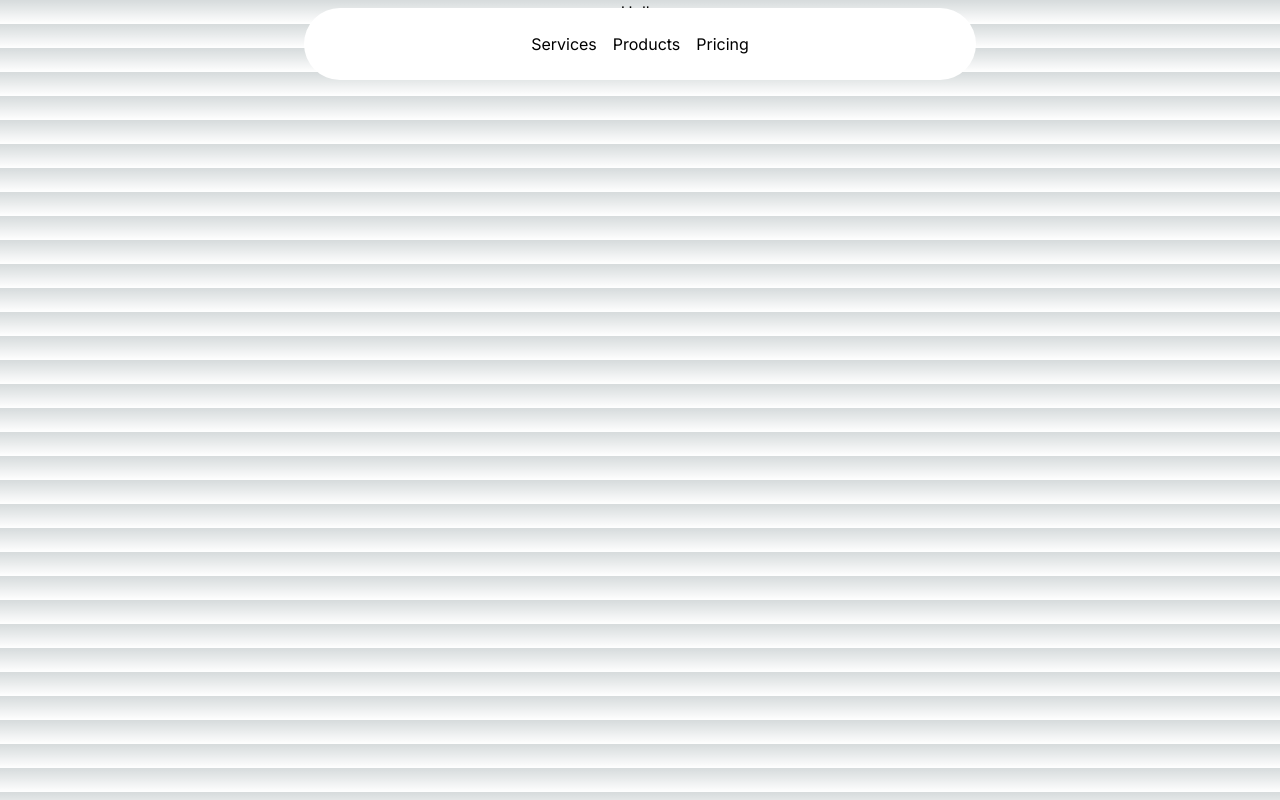
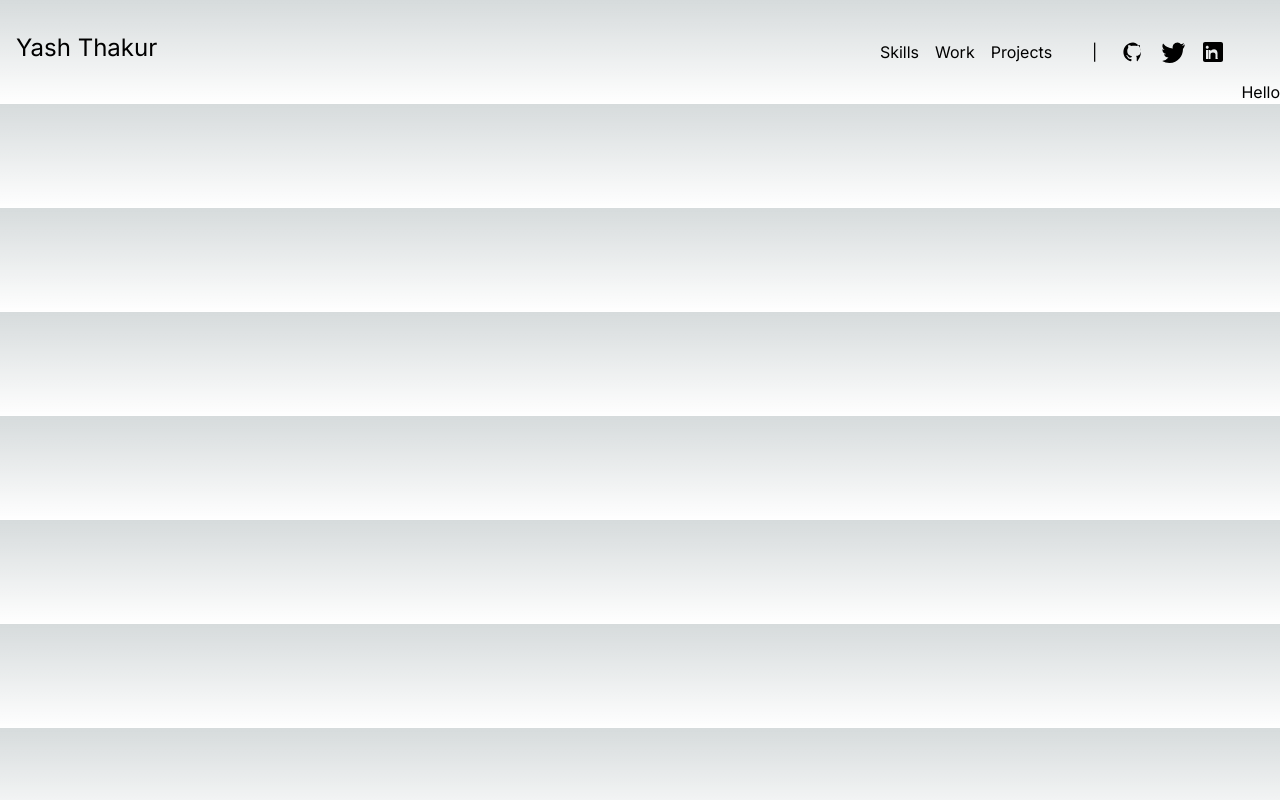
Before and after one commit to sincerelyyyash/portfolio, a Next.js app: page / in a window 1280 px wide. Built offline with nearby package versions, Linux system fonts and the light colour scheme.

Commit message:
Appbar updated

```diff
--- a/app/layout.tsx
+++ b/app/layout.tsx
@@ -20,7 +20,7 @@ export default function RootLayout({
       <body className={inter.className}>
         <div className="relative w-full flex items-center justify-center">
           <Navbar className="top-2" />
-          <div>
+          <div className="mt-20">
             {children}
           </div>
         </div>
--- a/components/Navbar.tsx
+++ b/components/Navbar.tsx
@@ -1,61 +1,49 @@
 "use client";
-import React, { useState } from "react";
-import { HoveredLink, Menu, MenuItem, ProductItem } from "../components/ui/navbar-menu";
-import { cn } from "@/utils/cn";
+import React from 'react';
 
-
-export function Navbar({ className }: { className?: string }) {
-  const [active, setActive] = useState<string | null>(null);
+export function Navbar() {
   return (
-    <div
-      className={cn("fixed top-10 inset-x-0 max-w-2xl mx-auto z-50", className)}
-    >
-      <Menu setActive={setActive}>
-        <MenuItem setActive={setActive} active={active} item="Services">
-          <div className="flex flex-col space-y-4 text-sm">
-            <HoveredLink href="/web-dev">Web Development</HoveredLink>
-            <HoveredLink href="/interface-design">Interface Design</HoveredLink>
-            <HoveredLink href="/seo">Search Engine Optimization</HoveredLink>
-            <HoveredLink href="/branding">Branding</HoveredLink>
-          </div>
-        </MenuItem>
-        <MenuItem setActive={setActive} active={active} item="Products">
-          <div className="  text-sm grid grid-cols-2 gap-10 p-4">
-            <ProductItem
-              title="Algochurn"
-              href="https://algochurn.com"
-              src="https://assets.aceternity.com/demos/algochurn.webp"
-              description="Prepare for tech interviews like never before."
-            />
-            <ProductItem
-              title="Tailwind Master Kit"
-              href="https://tailwindmasterkit.com"
-              src="https://assets.aceternity.com/demos/tailwindmasterkit.webp"
-              description="Production ready Tailwind css components for your next project"
-            />
-            <ProductItem
-              title="Moonbeam"
-              href="https://gomoonbeam.com"
-              src="https://assets.aceternity.com/demos/Screenshot+2024-02-21+at+11.51.31%E2%80%AFPM.png"
-              description="Never write from scratch again. Go from idea to blog in minutes."
-            />
-            <ProductItem
-              title="Rogue"
-              href="https://userogue.com"
-              src="https://assets.aceternity.com/demos/Screenshot+2024-02-21+at+11.47.07%E2%80%AFPM.png"
-              description="Respond to government RFPs, RFIs and RFQs 10x faster using AI"
-            />
-          </div>
-        </MenuItem>
-        <MenuItem setActive={setActive} active={active} item="Pricing">
-          <div className="flex flex-col space-y-4 text-sm">
-            <HoveredLink href="/hobby">Hobby</HoveredLink>
-            <HoveredLink href="/individual">Individual</HoveredLink>
-            <HoveredLink href="/team">Team</HoveredLink>
-            <HoveredLink href="/enterprise">Enterprise</HoveredLink>
-          </div>
-        </MenuItem>
-      </Menu>
+    <div className='flex justify-between w-full p-4'>
+      <div className='text-2xl'>
+        Yash Thakur
+      </div>
+      <div className='flex items-center space-x-8'>
+        <div className='flex space-x-4'>
+          <div>Skills</div>
+          <div>Work</div>
+          <div>Projects</div>
+        </div>
+        <div className='flex items-center space-x-4'>
+          <div className='text-md p-2'>|</div>
+          <GithubIcon />
+          <TwitterIcon />
+          <LinkedInIcon />
+        </div>
+      </div>
     </div>
   );
 }
+
+function GithubIcon() {
+  return (
+    <svg xmlns="http://www.w3.org/2000/svg" width="24" height="24" viewBox="0 0 30 30" fill="currentColor">
+      <path d="M15 3C8.373 3 3 8.373 3 15c0 5.623 3.872 10.328 9.092 11.63 0.664 0.122 0.908-0.289 0.908-0.646 0-0.319-0.012-1.163-0.018-2.284-3.697 0.804-4.478-1.779-4.478-1.779-0.604-1.534-1.474-1.944-1.474-1.944-1.206-0.825 0.091-0.809 0.091-0.809 1.333 0.094 2.035 1.371 2.035 1.371 1.186 2.034 3.114 1.447 3.872 1.106 0.121-0.86 0.464-1.447 0.846-1.779-2.952-0.336-6.056-1.477-6.056-6.577 0-1.453 0.519-2.641 1.373-3.573-0.137-0.336-0.595-1.689 0.131-3.52 0 0 1.119-0.359 3.667 1.367 1.065-0.296 2.209-0.445 3.346-0.451 1.137 0.006 2.281 0.155 3.346 0.451 2.548-1.726 3.667-1.367 3.667-1.367 0.726 1.831 0.268 3.184 0.131 3.52 0.856 0.932 1.373 2.12 1.373 3.573 0 5.11-3.107 6.236-6.065 6.563 0.479 0.411 0.906 1.232 0.906 2.482 0 1.793-0.016 3.239-0.016 3.678 0 0.358 0.241 0.774 0.912 0.643C21.13 25.323 25 20.623 25 15 25 8.373 19.627 3 15 3z"></path>
+    </svg>
+  );
+}
+
+function TwitterIcon() {
+  return (
+    <svg xmlns="http://www.w3.org/2000/svg" width="24" height="24" viewBox="0 0 24 24" fill="currentColor">
+      <path d="M23.643 4.937c-.835.37-1.732.621-2.675.732a4.708 4.708 0 0 0 2.087-2.623 9.573 9.573 0 0 1-3.03 1.164 4.751 4.751 0 0 0-8.21 4.335 13.428 13.428 0 0 1-9.747-4.95 4.699 4.699 0 0 0 1.469 6.338 4.643 4.643 0 0 1-2.153-.597v.06a4.743 4.743 0 0 0 3.808 4.654 4.766 4.766 0 0 1-2.148.081 4.747 4.747 0 0 0 4.426 3.29A9.53 9.53 0 0 1 1.2 20.921a13.388 13.388 0 0 0 7.265 2.13c8.72 0 13.486-7.235 13.486-13.486 0-.205-.005-.41-.014-.614A9.6 9.6 0 0 0 24 4.59a9.36 9.36 0 0 1-2.357.646z"></path>
+    </svg>
+  );
+}
+
+function LinkedInIcon() {
+  return (
+    <svg xmlns="http://www.w3.org/2000/svg" width="24" height="24" viewBox="0 0 24 24" fill="currentColor">
+      <path d="M19.99 2H4.01C2.92 2 2 2.9 2 3.99v16.02C2 21.1 2.92 22 4.01 22h15.98C21.1 22 22 21.1 22 20.01V3.99C22 2.9 21.1 2 19.99 2zm-12.49 17H5v-9h2.5v9zm-1.25-10.24c-.83 0-1.5-.68-1.5-1.5s.67-1.5 1.5-1.5 1.5.68 1.5 1.5-.68 1.5-1.5 1.5zm10.75 10.24h-2.5v-4.5c0-1.07-.93-1.94-2.5-1.94s-2.5.87-2.5 1.94v4.5h-2.5v-9h2.5v1.12c.76-1.2 2.07-1.97 3.5-1.97 2.07 0 3.5 1.63 3.5 3.85v5z"></path>
+    </svg>
+  );
+}
```
